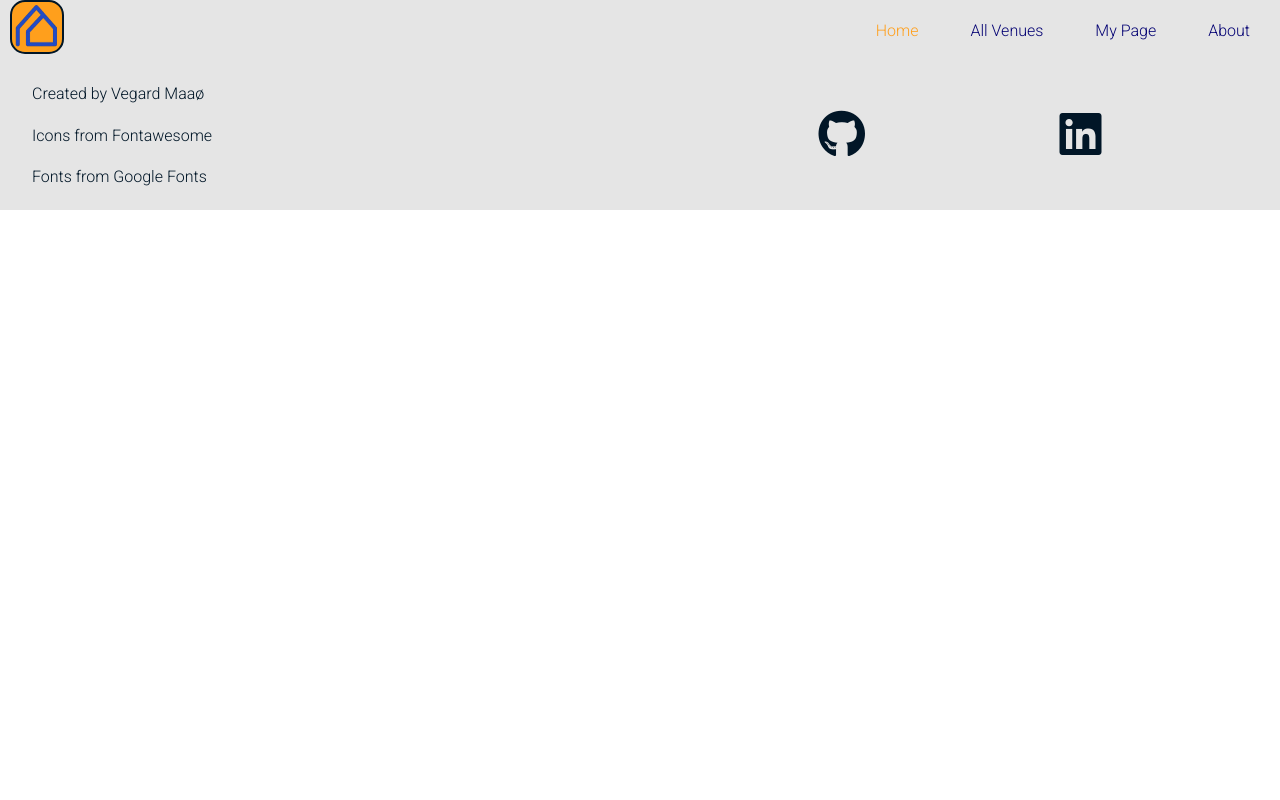
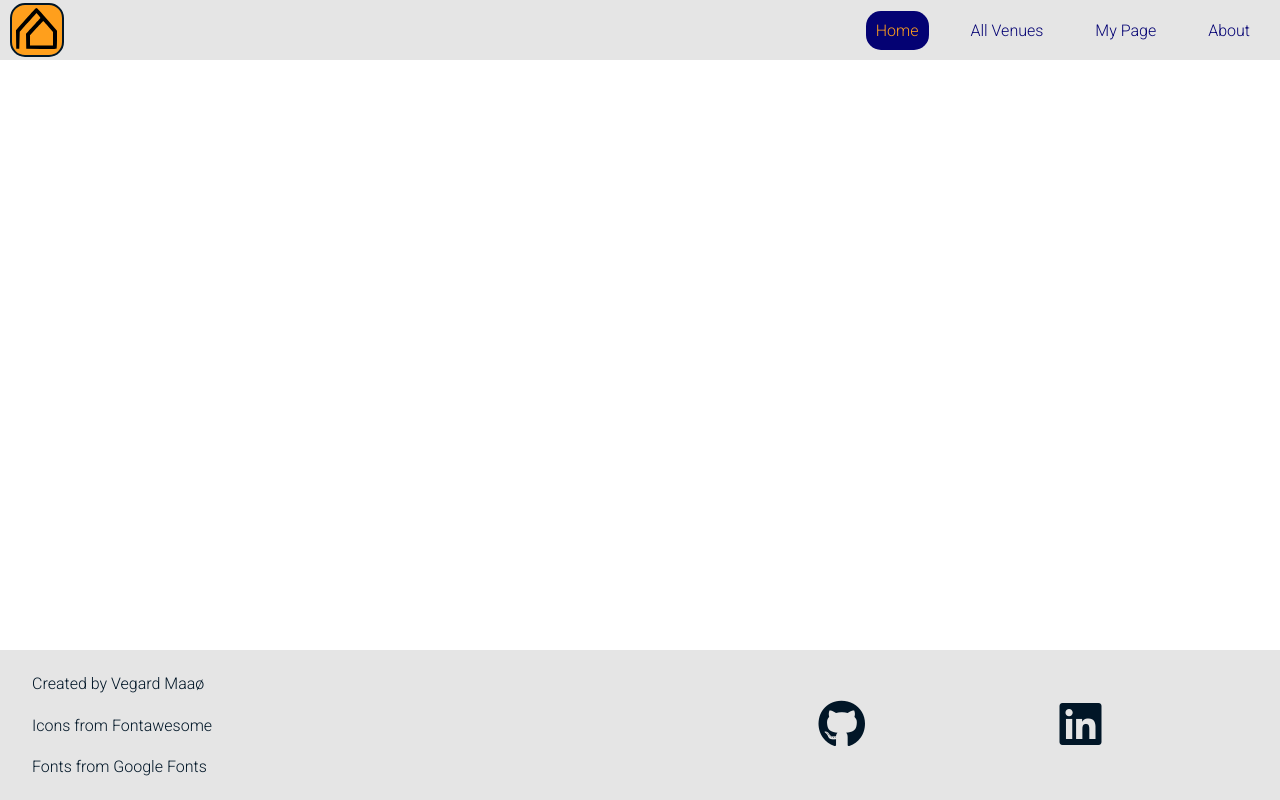
Before and after one commit to VegardMaao/project-exam-2, a React (Vite) app: page / in a window 1280 px wide. Built offline with nearby package versions, Linux system fonts and the light colour scheme.

Commit message:
Header is OK for now
Header is ok for now. Got to start focusing on setting up content for my pages

```diff
--- a/src/components/header/logo.tsx
+++ b/src/components/header/logo.tsx
@@ -1,6 +1,6 @@
 // @ts-ignore
 import {headerStyles} from "../../styles/index.js";
-import logo from "../../assets/logo.png";
+import logo from "../../assets/logo.svg";
 
 export const Logo = () => {
     return <headerStyles.StyledLogo src={logo} alt="logo"/>
--- /dev/null
+++ b/src/pages/home/home.tsx
@@ -0,0 +1,5 @@
+
+
+export function Home() {
+    return <main></main>
+}
--- a/src/pages/index.tsx
+++ b/src/pages/index.tsx
@@ -1,12 +1,13 @@
 import { Route, Routes } from "react-router-dom";
 import { Layout } from "../components";
+import { Home } from "./home/home";
 
 export const PageRouter =  () => {
     return (
     <Routes>
-        <Route path="/" element= {<Layout />}>
-
-        </Route>
+      <Route path="/" element= {<Layout />}>
+        <Route index element={<Home/>}/>
+      </Route>
     </Routes>
   )
 }
--- a/src/styles/component-styles/header/header.styles.js
+++ b/src/styles/component-styles/header/header.styles.js
@@ -16,10 +16,12 @@ export const NavbarWrapper = styled.nav`
     height: 60px;
     align-self: start;
     margin: 0;
+    display: flex;
+    align-items: center;
     }
 
     .active{
-        background: ${theme.color.deepblue};
+        background: ${theme.color.blue};
         color: ${theme.color.orange};
     }
 
@@ -48,6 +50,7 @@ export const NavLinkWrapper = styled.div`
         height: 80vh;
         justify-content: space-evenly;
         margin-left: none;
+        background: ${theme.color.orange};
         }
 
     }
@@ -74,6 +77,7 @@ export const StyledNavLink = styled(NavLink)`
     font-size: 1.3rem;
     display: block;
     margin: 2rem auto;
+    color: ${theme.color.blue};
     }
 `;
 
@@ -86,11 +90,6 @@ export const StyledLogo = styled.img`
     border: 2px solid ${theme.color.black};
     border-radius: 15px;
     left: 10px;
-
-    &: hover {
-        background: ${theme.color.deepblue};
-        color: ${theme.color.orange};
-    }
 
     @media(${device.sm}){
     left: 0px;
```
Also changed, not shown: src/assets/logo.png (deleted), src/assets/logo.svg (added).
